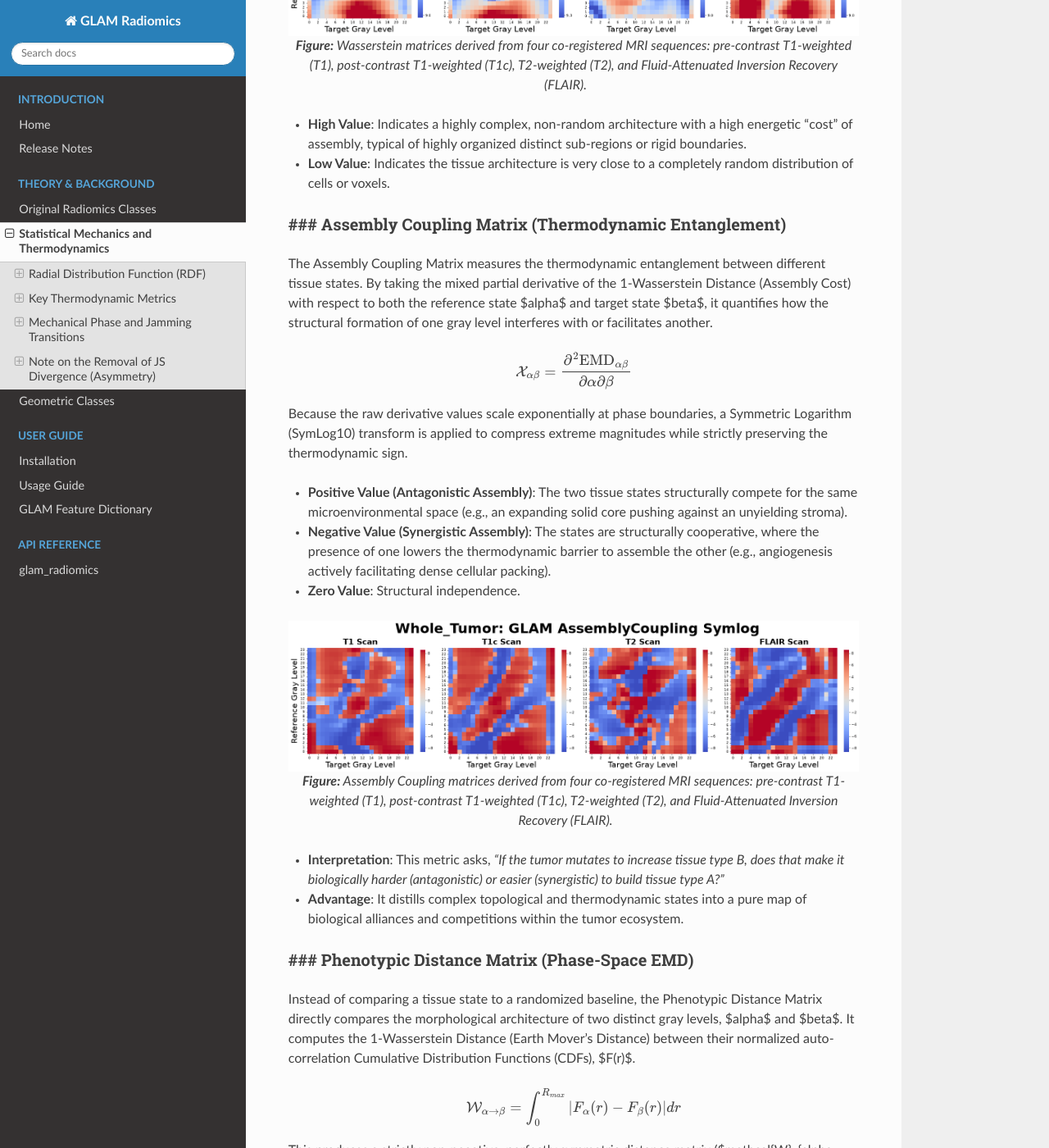
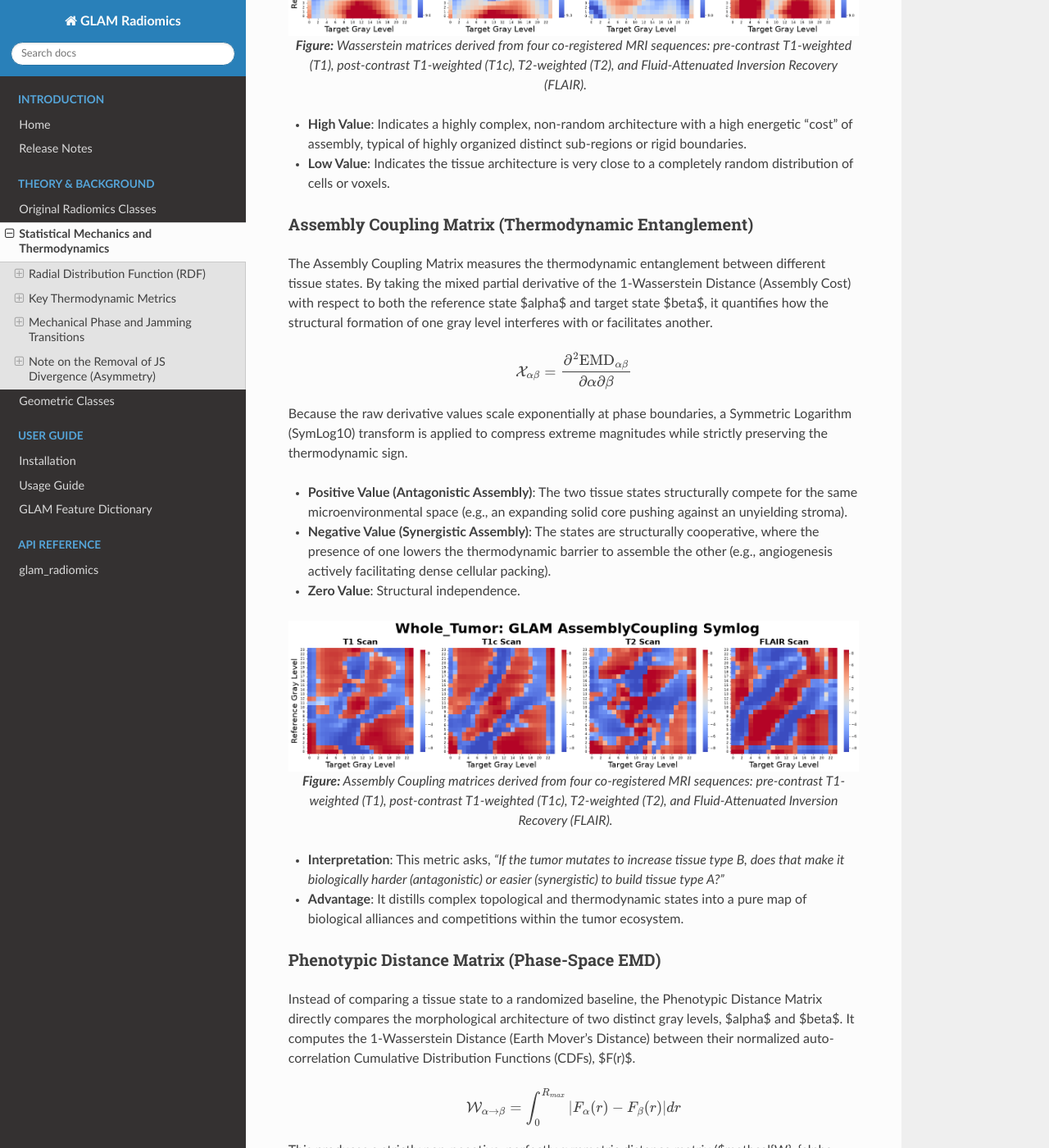
Before and after one commit to yurivelichko/glam-radiomics, a Sphinx documentation site: the page built from docs/source/theory/statistical_mechanics.rst, in a window 1280 px wide and 1400 px high, scrolled down 6013 px. Shown: the whole window at 82% size. Built offline with Sphinx 7.4.7 and the Read the Docs theme 3.1.0, drawn with Linux system fonts in a browser that asks for light colours.

Commit message:
Documentation update

```diff
--- a/docs/source/theory/statistical_mechanics.rst
+++ b/docs/source/theory/statistical_mechanics.rst
@@ -180,7 +180,7 @@ The Wasserstein distance is then defined as the absolute area between the cumula
 * **Low Value**: Indicates the tissue architecture is very close to a completely random distribution of cells or voxels.
 
 
-### Assembly Coupling Matrix (Thermodynamic Entanglement)
+Assembly Coupling Matrix (Thermodynamic Entanglement)
 ~~~~~~~~~~~~~~~~~~~~~~~~~~~~~~~~~~~~~~~~~~~~~~~~~~~~
 The Assembly Coupling Matrix measures the thermodynamic entanglement between different tissue states. By taking the mixed partial derivative of the 1-Wasserstein Distance (Assembly Cost) with respect to both the reference state $\alpha$ and target state $\beta$, it quantifies how the structural formation of one gray level interferes with or facilitates another.
 
@@ -205,7 +205,7 @@ Because the raw derivative values scale exponentially at phase boundaries, a Sym
 * **Advantage**: It distills complex topological and thermodynamic states into a pure map of biological alliances and competitions within the tumor ecosystem.
 
 
-### Phenotypic Distance Matrix (Phase-Space EMD)
+Phenotypic Distance Matrix (Phase-Space EMD)
 ~~~~~~~~~~~~~~~~~~~~~~~~~~~~~~~~~~~~~~~~~~~~
 Instead of comparing a tissue state to a randomized baseline, the Phenotypic Distance Matrix directly compares the morphological architecture of two distinct gray levels, $\alpha$ and $\beta$. It computes the 1-Wasserstein Distance (Earth Mover's Distance) between their normalized auto-correlation Cumulative Distribution Functions (CDFs), $F(r)$.
 
```
